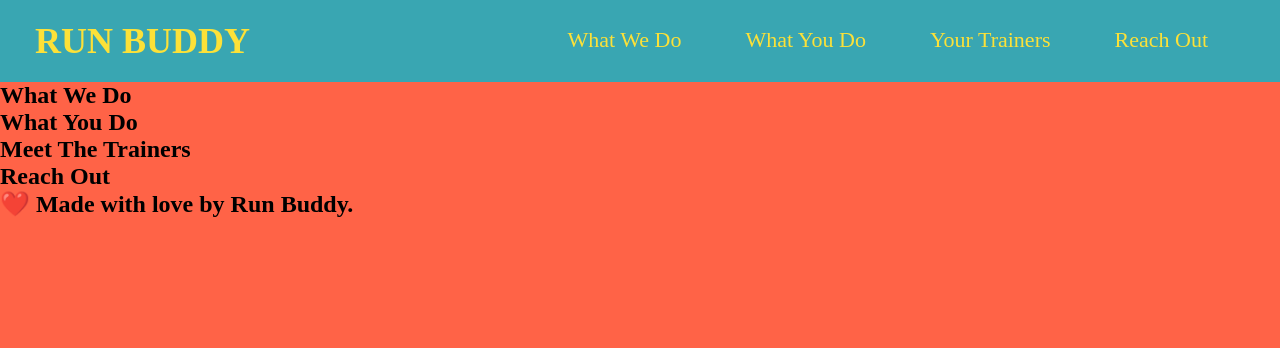
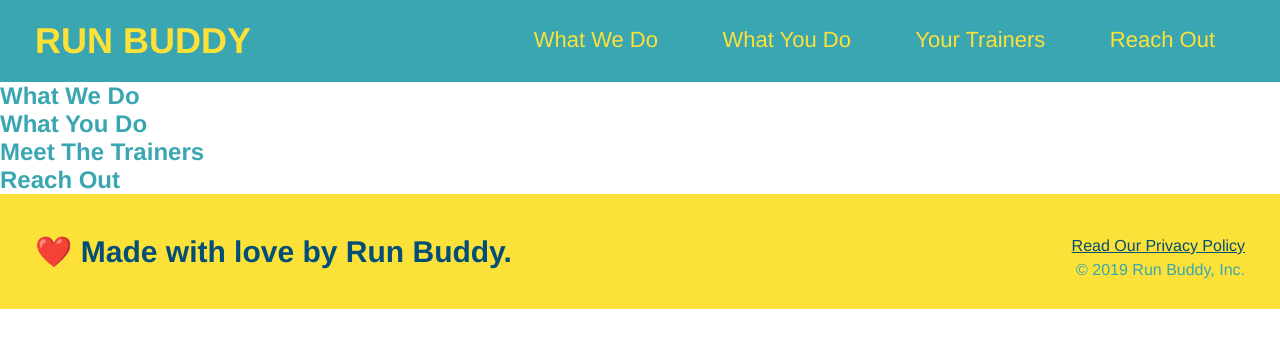
Before and after one commit to brcwoods/run-buddy, a plain HTML site: page index.html in a window 1280 px wide. Drawn offline with Linux system fonts and the light colour scheme.

Commit message:
updating with provided code at end of footer segment

```diff
--- a/assets/css/style.css
+++ b/assets/css/style.css
@@ -1,38 +1,67 @@
-*{
+* {
     margin: 0;
     padding: 0;
-}
-body {
-    color: #39a6b2
-    font-family: Helvetica,Arial, sans-serif;
-    background-color: tomato;
+    box-sizing: border-box;
   }
 
-/*apply styles to the <header> */
+  body {
+    /* more on this crazy alphanumerical value in a minute! */
+    color: #39a6b2;
+    font-family: Helvetica, Arial, sans-serif;
+  }
+
+  /* apply styles to <header> */
   header {
     padding: 20px 35px;
     background-color: #39a6b2;
   }
+
   header h1 {
     font-weight: bold;
     font-size: 36px;
     color: #fce138;
     margin: 0;
-    display:inline;
+    display: inline;
   }
   header a {
     text-decoration: none;
-    color: #fce138
+    color: #fce138;
   }
+
   header nav {
     float: right;
-    margin: 7px;
+    margin: 7px 0;
   }
+
   header nav ul li {
     display: inline;
   }
+
   header nav ul li a {
     margin: 0 30px;
     font-weight: lighter;
     font-size: 22px;
   }
+
+  footer {
+    background: #fce138;
+    width: 100%;
+    padding: 40px 35px;
+  }
+
+  footer h2 {
+    display: inline;
+    color: #024e76;
+    font-size: 30px;
+    margin: 0;
+  }
+
+  footer div {
+    float: right;
+    line-height: 1.5;
+    text-align: right;
+  }
+
+  footer a {
+    color: #024e76;
+  }
--- a/index.html
+++ b/index.html
@@ -4,35 +4,35 @@
 <head>
   <meta charset="UTF-8" />
   <title>Run Buddy</title>
-
-  <link rel="stylesheet" href="./assets/css/style.css"/>
-
+  <link rel="stylesheet" href="./assets/css/style.css" />
 </head>
 
 <body>
   <!-- navigation -->
   <header>
     <h1>
-        <a href="/"> RUN BUDDY</a>
+      <a href="/">
+        RUN BUDDY
+      </a>
     </h1>
     <nav>
-    <!-- Unordered list element-->
-    <ul>
-        <!--List item element-->
+      <!-- Unordered list element -->
+      <ul>
+        <!-- List item element-->
         <li>
-            <!--Anchor element-->
-            <a href="#what-we-do">What We Do</a>
+          <!-- Anchor element -->
+          <a href="#what-we-do">What We Do</a>
         </li>
         <li>
-            <a href="#what-you-do">What You Do</a>
+          <a href="#what-you-do">What You Do</a>
         </li>
         <li>
-            <a href="#your-trainers">Your Trainers</a>
+          <a href="#your-trainers">Your Trainers</a>
         </li>
         <li>
-            <a href="#reach -out">Reach Out</a>
+          <a href="#reach-out">Reach Out</a>
         </li>
-    </ul>
+      </ul>
     </nav>
   </header>
 
@@ -63,6 +63,10 @@
   <!-- footer -->
   <footer>
     <h2>❤️ Made with love by Run Buddy.</h2>
+    <div>
+      <a href="#">Read Our Privacy Policy</a><br />
+      &copy; 2019 Run Buddy, Inc.
+    </div>
   </footer>
 </body>
 
```
Lines whose indentation alone changed are shown as unchanged.
